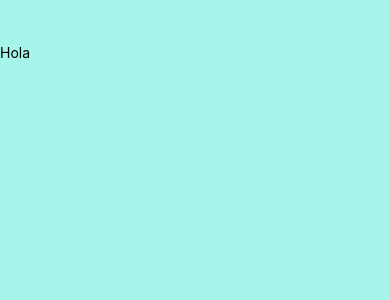
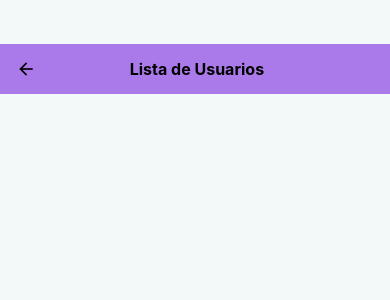
Before and after one commit to SandyMarissaGs/Fundamentos_Expo-, a React Native app: screen / in a window 390 px wide. Shown: the top 300 px of the page. Built offline with nearby package versions, Linux system fonts and the light colour scheme.

Commit message:
Creacion de AppBar

```diff
--- a/src/Pages/Lista-Alumnos/ListaAlumnos.js
+++ b/src/Pages/Lista-Alumnos/ListaAlumnos.js
@@ -1,17 +1,38 @@
-import { Platform, StatusBar, StyleSheet, View, Text } from "react-native";
+import { Platform,  SafeAreaView, StatusBar, StyleSheet, View, Text } from "react-native";
+import { MaterialIcons } from "@expo/vector-icons";
 
 export const ListaAlumnos = () => {
   return (
-    <View style={style.mainS}>
-      <Text>Hola</Text>
-    </View>
+    <SafeAreaView style={style.mainS}>
+      {/*Inicio de AppBar */}
+      <View style={style.appBar}>
+        <MaterialIcons name="arrow-back" size={20} color="#000" />
+        <Text style={style.appBarTitle}> Lista de Usuarios</Text>
+        <View style={{width: 20}}></View>
+        </View>
+      {/*Fin de AppBar */}
+    </SafeAreaView>
   );
 };
 
 const style = StyleSheet.create({
   mainS: {
     flex: 1,
-    backgroundColor: "#a7f4eaff",
+    backgroundColor: "#f3f9f8ff",
     paddingTop: Platform.OS === "android" ? StatusBar.currentHeight : 44,
+    //padding: 16,
+  },
+  appBar: {
+    height:50,
+    width: "100%",
+    backgroundColor: "#ab7aeaff",
+    flexDirection: "row",
+    alignItems: "center",
+    justifyContent: "space-between",
+    paddingHorizontal: 16,
+  },
+  appBarTitle: {
+    fontWeight: "bold",
+    fontSize: 16,
   },
 });
```
